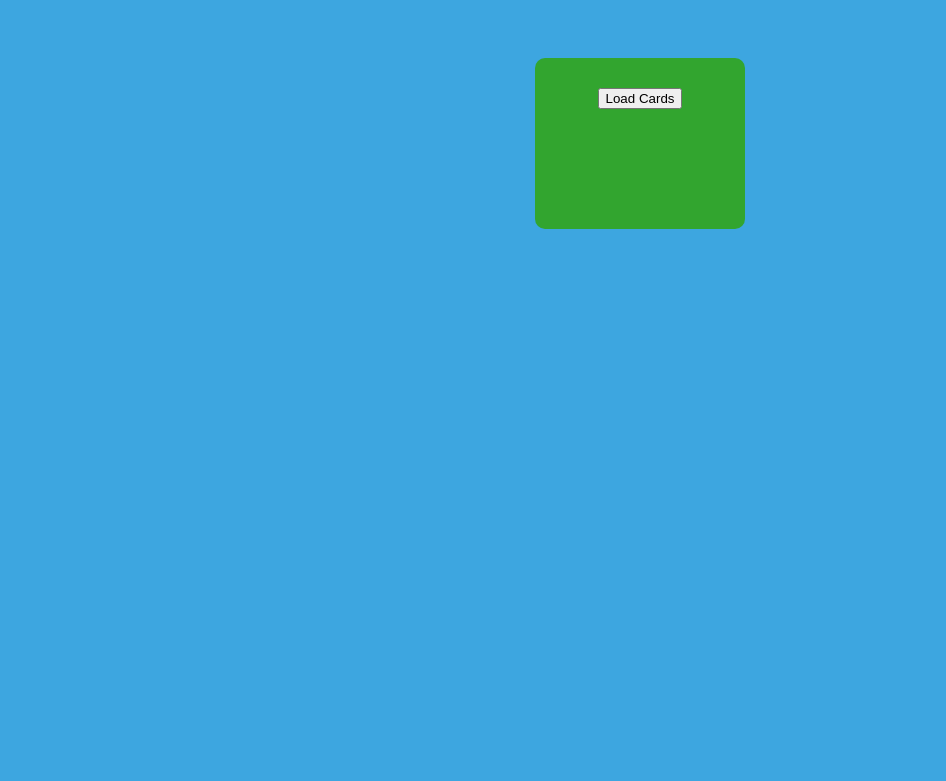
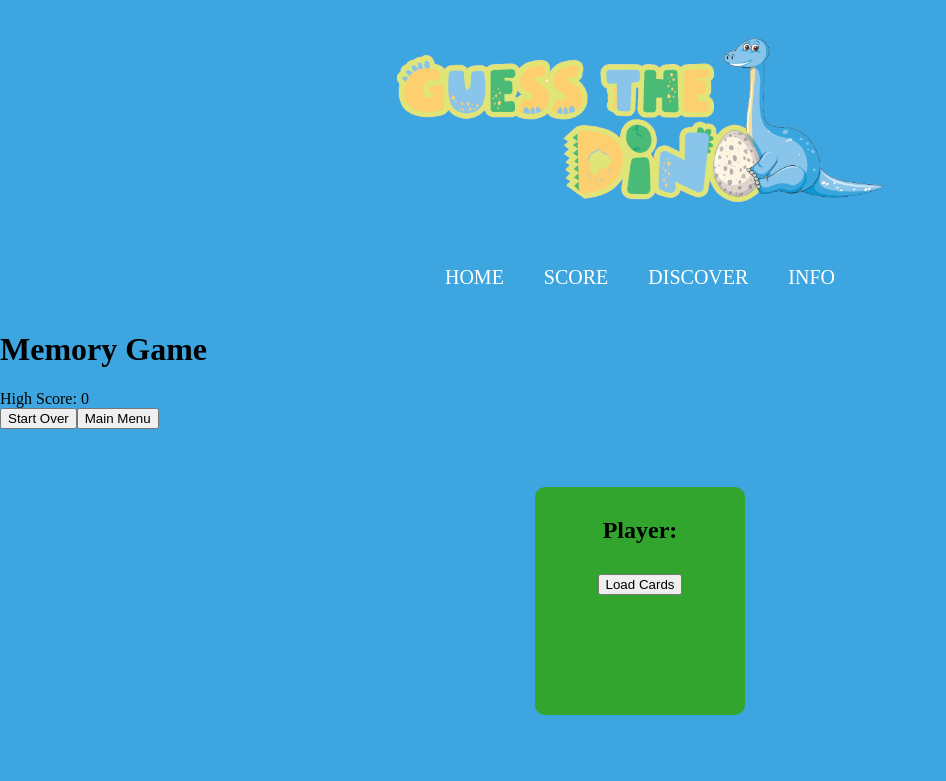
Before and after one commit to A-Arcanjo/Memory_Game, a React (Create React App) app: page /home in a window 1280 px wide. Shown: the top 781 px of the page, without its empty margins (0-946 px from the left). Built offline with nearby package versions, Linux system fonts and the light colour scheme.

Commit message:
card animation

```diff
--- a/src/App.js
+++ b/src/App.js
@@ -78,7 +78,7 @@ const App = () => {
     <>
 
       <div className="">
-        {/* <LoginContext.Provider value={{ userData, setUserData }}>
+        <LoginContext.Provider value={{ userData, setUserData }}>
           <Router>
             <header>
               <Navigation />
@@ -138,12 +138,12 @@ const App = () => {
             <Score />
 
 
-          </Route>
+          </Route> */}
             </Routes>
           </ Router>
-        </LoginContext.Provider> */}
+        </LoginContext.Provider>
 
-<Cards/>
+
       </div>
 
     </>
--- a/src/Components/Cards.jsx
+++ b/src/Components/Cards.jsx
@@ -6,7 +6,7 @@ import { data } from "./cardsData";
 //*GIORGIO
 
 const Cards = (props) => {
-  //const { userData } = useContext(LoginContext);
+  const { userData } = useContext(LoginContext);
   const [cards, setCards] = useState([]);
   const [choiceOne, setChoiceOne] = useState(null);
   const [choiceTwo, setChoiceTwo] = useState(null);
@@ -65,7 +65,7 @@ const Cards = (props) => {
       <div className="container_load">
         <div className="form_container">
           <div className="heading_container">
-            {/* <h2>Player: {userData.playerName} </h2> */}
+            <h2>Player: {userData.playerName} </h2>
           </div>
 
           <div className="button_container">
```
